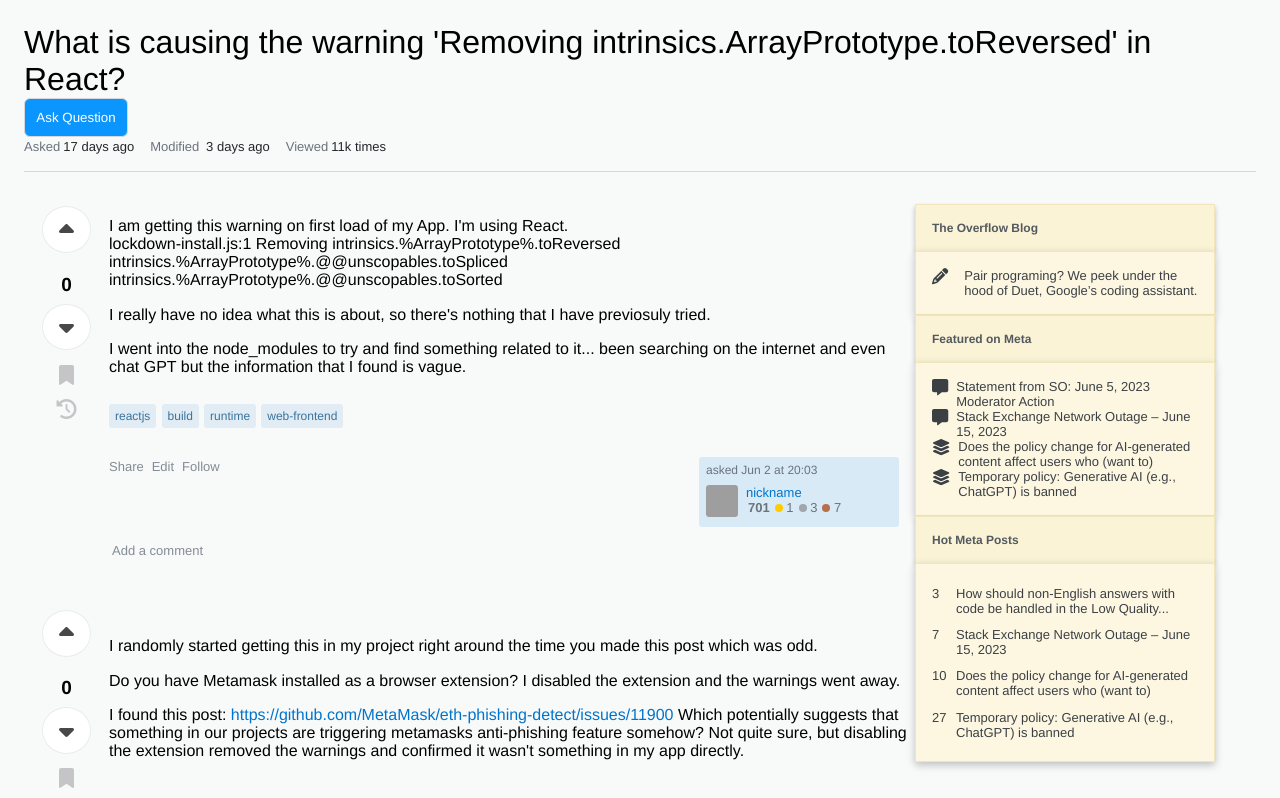
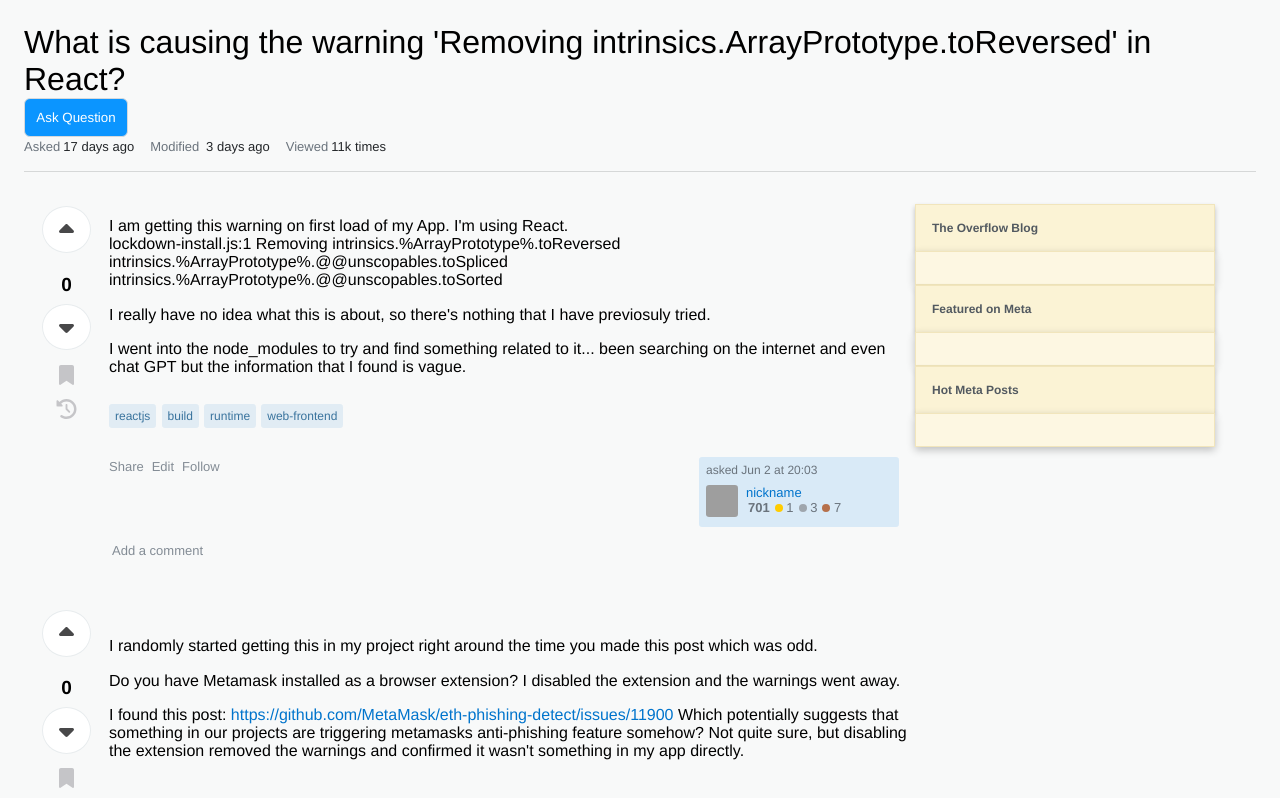
Before and after one commit to codestates-seb/seb44_pre_013, a React (Vite) app in the folder client/: page /questions/1 in a window 1280 px wide. Shown: the top 798 px of the page. Built offline with nearby package versions, Linux system fonts and the light colour scheme; grey boxes are pictures that could not be loaded.

Commit message:
#51 Tooltip 컴포넌트 수정

```diff
--- a/client/src/components/ui/tooltip/Tooltip.tsx
+++ b/client/src/components/ui/tooltip/Tooltip.tsx
@@ -1,58 +1,18 @@
+import { PropsWithChildren } from 'react';
 import { styled, css } from 'styled-components';
-import { FontAwesomeIcon } from '@fortawesome/react-fontawesome';
-import { IconDefinition } from '@fortawesome/free-solid-svg-icons';
-import { SizeProp } from '@fortawesome/fontawesome-svg-core';
-
-import { DataType } from '../../../pages/Question/DetailPage/SidebarWidget';
-import { typeGuard } from '../../../util/typeGuard';
-
 interface IProps {
   title: string;
-  subtitle?: string;
-  content?: string | DataType[];
   $marginTop?: string;
-  $theme: string;
-  icon?: IconDefinition | DataType[];
-  size?: SizeProp;
+  $theme?: string;
 }
 
-const Tooltip = ({ title, subtitle, content, $marginTop, $theme, icon, size }: IProps) => {
-  const renderContent = () => {
-    if (typeGuard<DataType[]>(content)) {
-      return (
-        <ContentBox $theme={$theme} $marginBottom={false} $list={true}>
-          {content?.map((item: DataType, idx: number) => {
-            return (
-              <Item key={idx} $postId={item.postId}>
-                {item.icon && <FontAwesomeIcon icon={item.icon} size={size} />}
-                <span>{item.postId}</span>
-                <div>
-                  <p>{item.content}</p>
-                </div>
-              </Item>
-            );
-          })}
-        </ContentBox>
-      );
-    } else {
-      return (
-        <ContentBox $theme={$theme} $marginBottom={true} $list={false}>
-          <FontAwesomeIcon icon={icon as IconDefinition} size={size} />
-          <div>
-            <p>{subtitle}</p>
-            <p>{content}</p>
-          </div>
-        </ContentBox>
-      );
-    }
-  };
-
+const Tooltip = ({ title, $marginTop, $theme, children }: PropsWithChildren<IProps>) => {
   return (
     <Container $marginTop={$marginTop} $theme={$theme}>
       <TitleBox $theme={$theme}>
         <p>{title}</p>
       </TitleBox>
-      {renderContent()}
+      <ContentBox $theme={$theme}>{children}</ContentBox>
     </Container>
   );
 };
@@ -89,8 +49,12 @@ const TitleBox = styled.div<{ $theme?: string }>`
         `}
 `;
 
-const ContentBox = styled.div<{ $theme?: string; $marginBottom: boolean; $list: boolean }>`
+const ContentBox = styled.div<{
+  $theme?: string;
+  $marginBottom?: boolean;
+}>`
   display: flex;
+  flex-direction: column;
   font-size: 0.9rem;
   box-shadow: rgba(0, 0, 0, 0.24) 0px 3px 8px;
   ${(props) =>
@@ -105,33 +69,6 @@ const ContentBox = styled.div<{ $theme?: string; $marginBottom: boolean; $list:
           background-color: #fdf7e2;
           border: 0.075rem solid #f1e5bc;
         `}
-  ${(props) =>
-    props.$list &&
-    css`
-      display: flex;
-      flex-direction: column;
-      & > div > div {
-        margin-left: 0.5rem;
-      }
-    `}
-  & > :first-child {
-    margin-right: 1rem;
-  }
-  & > :last-child > :first-child {
-    margin-bottom: ${(props) => props.$theme === 'dark' && props.$marginBottom && '0.5rem'};
-  }
-`;
-
-const Item = styled.div<{ $postId?: number }>`
-  display: flex;
-  ${(props) =>
-    props.$postId &&
-    css`
-      & > span {
-        min-width: 1rem;
-      }
-      margin: 0.35rem 0;
-    `}
 `;
 
 export default Tooltip;
```
